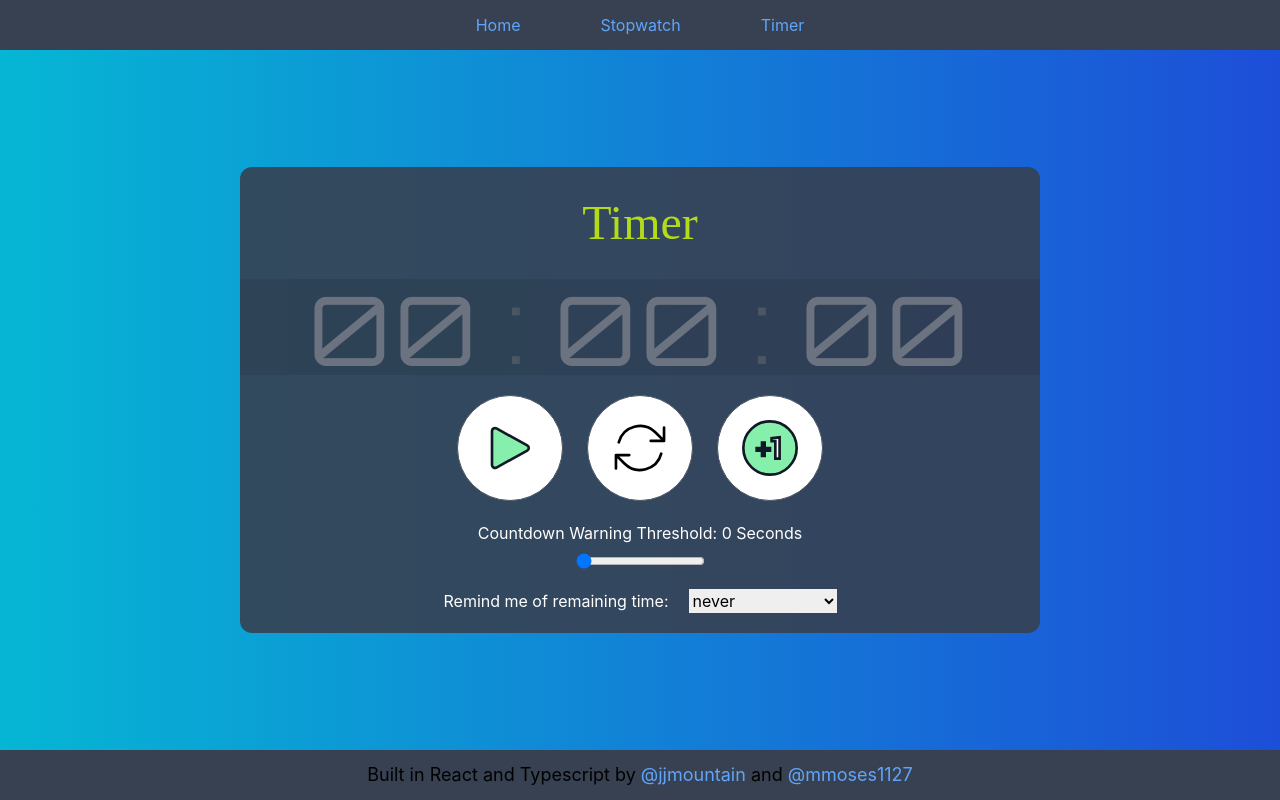
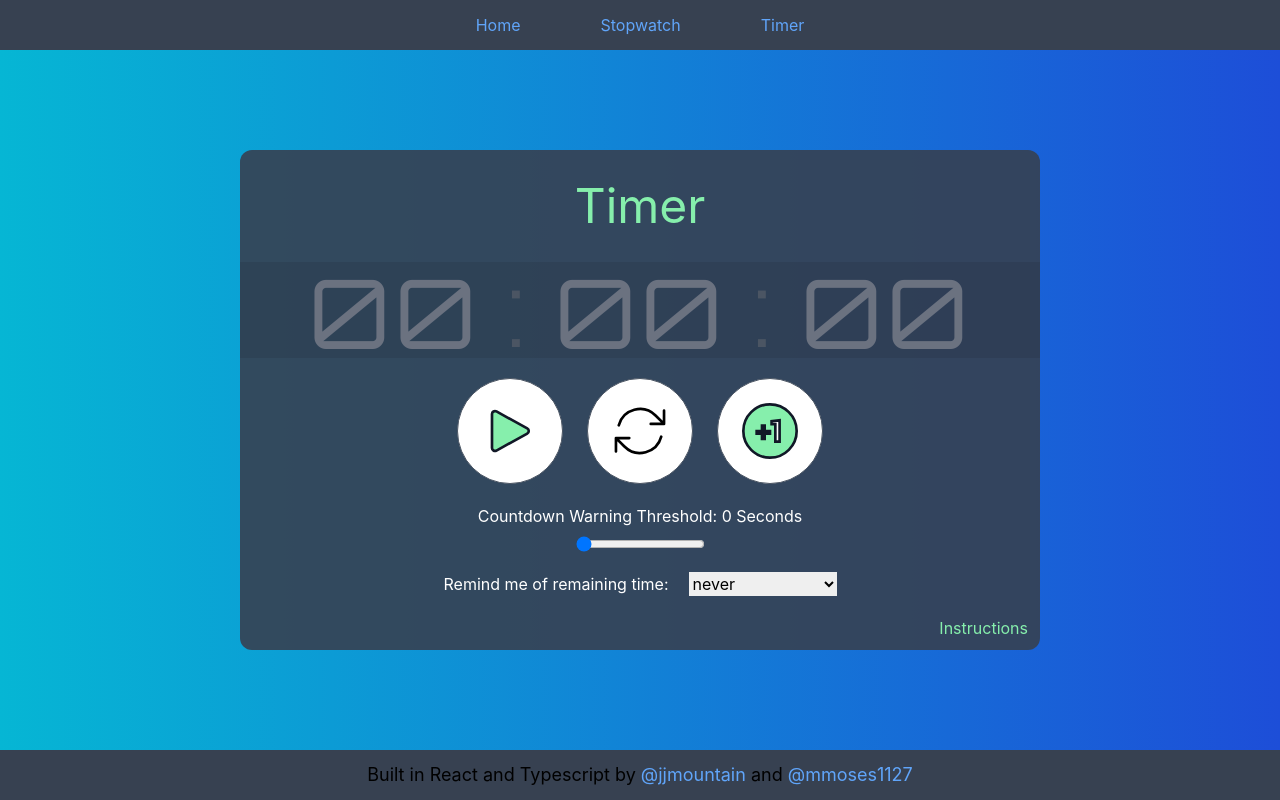
Before and after one commit to jjmountain/teacher-tools, a React (Create React App) app: page /timer in a window 1280 px wide. Built offline with nearby package versions, Linux system fonts and the light colour scheme; a web font is replaced by a local one.

Commit message:
add instructions on toggle button, cursor pointer over clock digits, match title color to buttons

```diff
--- a/src/Timer.tsx
+++ b/src/Timer.tsx
@@ -185,7 +185,8 @@ const Timer = () => {
   const [warningThreshold, setWarningThreshold] = useState(0);
   const [presetting, setPresetting] = useState(true)
   const [state, dispatch] = useReducer(reducer, initialState);
-  const [reminderInterval, setReminderInterval] = useState(-1)
+  const [reminderInterval, setReminderInterval] = useState(-1);
+  const [showInstructions, setShowInstructions] = useState(false);
   const { timerState } = state;
   const idRef = React.useRef<ReturnType<typeof setInterval | any>>(0);
 
@@ -210,6 +211,8 @@ const Timer = () => {
       let mins = state.seconds / 60
       msg.text = mins === 1 ? `${state.seconds / 60} minute remains` : `${state.seconds / 60} minutes remain`;
       window.speechSynthesis.speak(msg);
+      let voices = speechSynthesis.getVoices();
+      console.log(voices)
     }
   }
 
@@ -300,7 +303,6 @@ const Timer = () => {
             let tempClockArray = clockInputRef.current;
             tempClockArray.unshift('0');
             tempClockArray.pop();
-            console.log(tempClockArray)
             _setClockInput(tempClockArray);
             dispatch({ type: "PRESET", payload: tempClockArray});
           }
@@ -323,14 +325,17 @@ const Timer = () => {
     }
   };
 
+  const toggleInstructions = () => {
+    setShowInstructions(!showInstructions);
+  }
 
   return (
     <div className="timer-page flex flex-col justify-center items-center bg-gradient-to-r from-cyan-500 to-blue-700 min-h-[calc(100vh-100px)]">
 
-      <div className='timer-body flex flex-col my-10 h-160 w-10/12 bg-gray-700/90 rounded-xl max-w-[800px]'>
-        <h1 className='title text-[#B2DB1B] text-5xl mt-8 text-center'>Timer</h1>
+      <div className='timer-body flex flex-col my-10 h-[500px] w-10/12 bg-gray-700/90 rounded-xl max-w-[800px]'>
+        <h1 className='text-green-300 text-5xl mt-8 text-center'>Timer</h1>
         <input id='time-entry-field' className='h-0 w-0' onChange={addDigit} />
-        <div onClick={allowTimeSetting} className="clock">
+        <div onClick={allowTimeSetting} className="clock cursor-pointer">
           <Display
             seconds={presetting ? clockInput.slice(4,6).join('') : formatSeconds(state.seconds)}
             minutes={presetting ? clockInput.slice(2,4).join('') : formatMinutes(state.seconds)}
@@ -357,6 +362,7 @@ const Timer = () => {
             onChange={(e) => setWarningThreshold(parseInt(e.target.value))}
             value={warningThreshold}
             id='slider'
+            className=""
           />
         </div>
         <div className='remaining-time-reminders mt-5 flex flex-row justify-center mb-5'>
@@ -368,8 +374,26 @@ const Timer = () => {
             <option value="10">every 10 minutes</option>
           </select>
         </div>
-        <div></div>
+        <div className='flex flex-row justify-end items-center mr-3'>
+          <h2 className="text-green-300 cursor-pointer" onClick={toggleInstructions} >Instructions</h2>
+        </div>
       </div>
+
+      {showInstructions &&
+      <div className="bg-gray-700/90 rounded-xl w-[290px] p-3 absolute right-[25px] h-[500px] max-[1450px]:static max-[1410px]:w-10/12 max-[1420px]:max-w-[800px]">
+        <h1 className="text-green-300 text-2xl text-center mb-2">Instructions</h1>
+        <ul className="list-disc text-white pl-4">
+          <li className="mb-2">Click on the clock face and type in your desired time.</li>
+          <li className="mb-2">Use the play/pause button to toggle the timer on or off.</li>
+          <li className="mb-2">The reset button stops the timer and resets it to the previously set time.</li>
+          <li className="mb-2">The +1 button can be used to add a minute to the remaining time, whether the timer is playing or not.</li>
+          <li className="mb-2">The warning threshold allows you to set a warning beep for up to 15 seconds before the timer ends.</li>
+          <li className="mb-2">The remaining time selector will provide voice audio stating remaining time.</li>
+        </ul>
+      </div>
+      }
+
+
 
     </div>
   )
```
